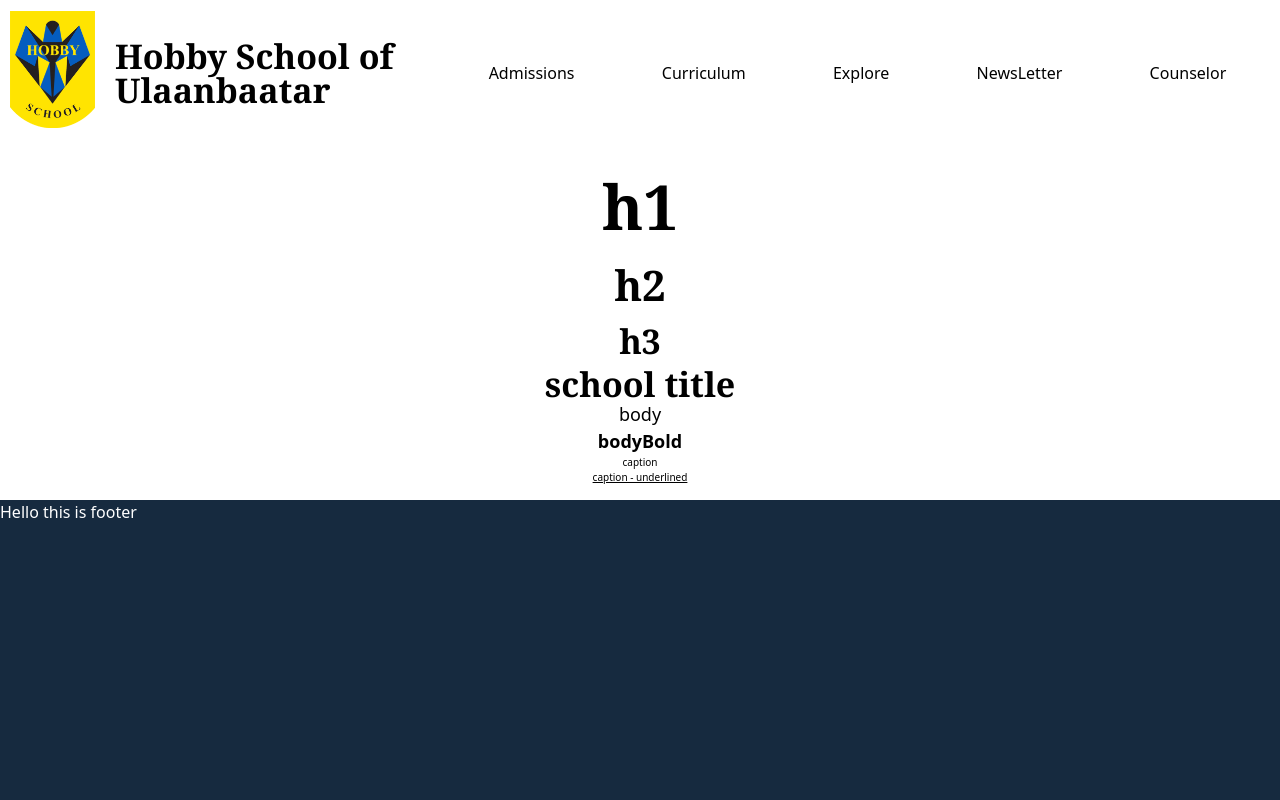
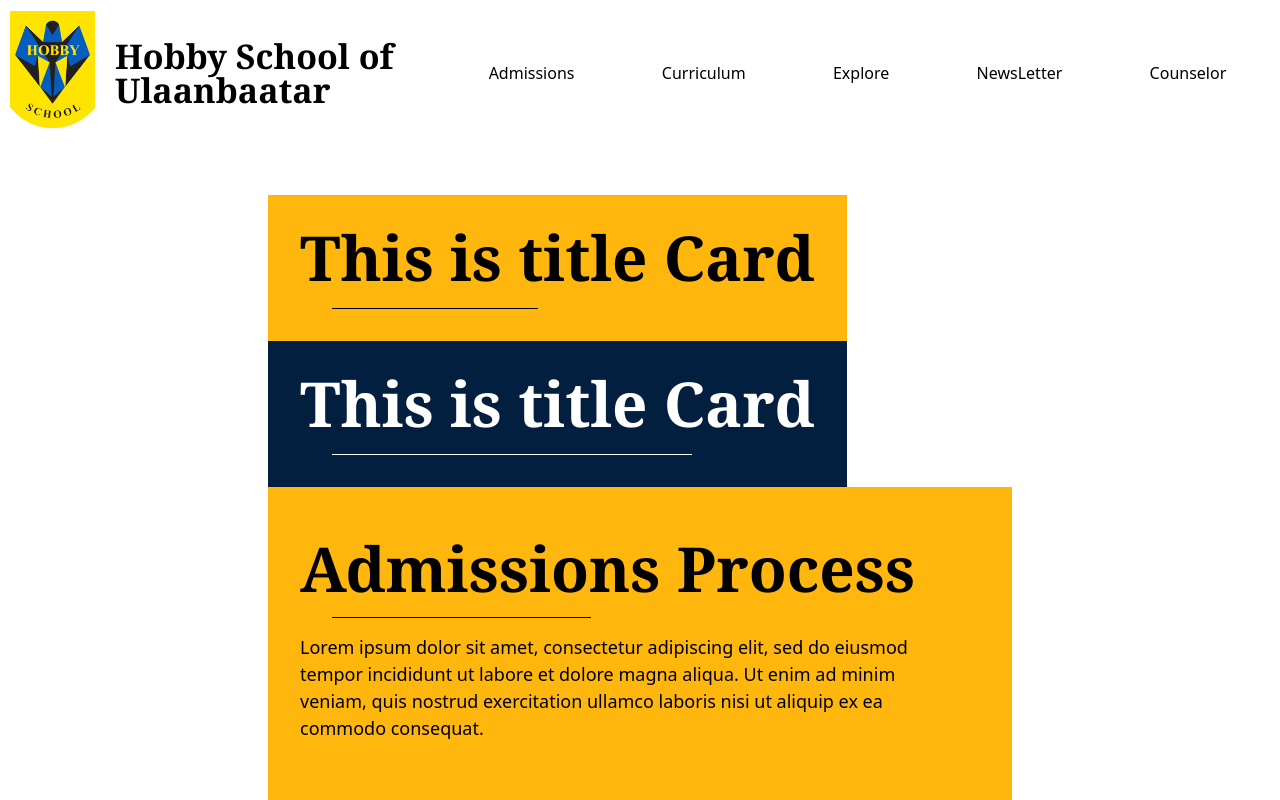
Before and after one commit to ShagaiB/HSUwebsite, a Next.js app: page / in a window 1280 px wide. Shown: the top 800 px of the page. Built offline with nearby package versions, Linux system fonts and the light colour scheme.

Commit message:
Finished the main look of the two componentsh TitleCard and DescriptionCard. Missing: showMore Button, handleClick of the showMoreButton.

```diff
--- /dev/null
+++ b/src/components/DescriptionCard.jsx
@@ -0,0 +1,15 @@
+import { Typography } from './Typography'
+
+export const DescriptionCard = ({ title, desc, color }) => {
+  return (
+    <div className={`${color == 'blue' ? 'bg-[#021F40]' : 'bg-[#FFB60D]'}  flex flex-col pb-4 pt-12 pl-8 pr-16 w-[744px]`}>
+      <Typography className={` ${color == 'blue' ? 'text-white' : 'text-black'} leading-[66px]`} variant={'h1'}>
+        {title}
+      </Typography>
+      <div className={` h-[1px] w-[40%] ml-8 min-w-[80px] mt-4 mb-4  ${color == 'blue' ? 'bg-white' : 'bg-black'}`}></div>
+      <Typography className={` mb-14  ${color == 'blue' ? 'text-white' : 'text-black'} `} variant={'body'}>
+        {desc}
+      </Typography>
+    </div>
+  )
+}
--- /dev/null
+++ b/src/components/TitleCard.jsx
@@ -0,0 +1,15 @@
+import { Typography } from './Typography'
+
+export const TitleCard = ({ children, color, long = false, more = false, handleClick }) => {
+  return (
+    <div className={` ${color == 'blue' ? 'bg-[#021F40]' : 'bg-[#FFB60D]'}  flex flex-col py-4 px-8 w-fit `}>
+      <Typography className={color == 'blue' ? 'text-white' : 'text-black'} variant={'h1'}>
+        {children}
+      </Typography>
+
+      <div
+        className={` h-[1px]  ml-8 min-w-[80px] mt-1 mb-4 ${long ? "w-[70%]": "w-[40%]"}  ${color == 'blue' ? 'bg-white' : 'bg-black'}`}
+      ></div>
+    </div>
+  )
+}
--- a/src/components/Typography/index.jsx
+++ b/src/components/Typography/index.jsx
@@ -1,4 +1,4 @@
-export const Typography = ({ variant, children }) => {
+export const Typography = ({ variant, children, className }) => {
   const getTextStyle = (t) => {
     switch (t) {
       case 'h1':
@@ -20,5 +20,5 @@ export const Typography = ({ variant, children }) => {
     }
   }
 
-  return <p className={` ${getTextStyle(variant)} `}>{children}</p>
+  return <p className={` ${getTextStyle(variant)} ${className} `}>{children}</p>
 }
--- /dev/null
+++ b/src/components/topPicture.jsx
@@ -0,0 +1,4 @@
+export const TopPicture = () =>{
+
+    return <div>Hello, this is the top picture</div>
+}
--- a/src/pages/counselor.jsx
+++ b/src/pages/counselor.jsx
@@ -1,6 +1,11 @@
+import { TopPicture } from "../components/topPicture"
+
 const Counselor = () =>{
 
-    return <div>Hello Counselor</div>
+    return <div>
+
+    <TopPicture></TopPicture>
+    </div>
 }
 
 export default Counselor
--- a/src/pages/curriculum.jsx
+++ b/src/pages/curriculum.jsx
@@ -1,6 +1,12 @@
+import { Typography } from "../components/Typography"
+
 const Curriculum = () =>{
 
-    return <div>Hello curriculum</div>
+    return <div>
+
+<Typography variant = {"h2"}>Hello, this is Curriculum page</Typography>
+
+    </div>
 }
 
 export default Curriculum
--- a/src/pages/index.jsx
+++ b/src/pages/index.jsx
@@ -1,7 +1,19 @@
 import { Typography } from "../components/Typography"
+import { TitleCard } from "../components/TitleCard"
+import { DescriptionCard } from "../components/DescriptionCard"
+
+const longLoremIpsumText = "Lorem ipsum dolor sit amet, consectetur adipiscing elit, sed do eiusmod tempor incididunt ut labore et dolore magna aliqua. Ut enim ad minim veniam, quis nostrud exercitation ullamco laboris nisi ut aliquip ex ea commodo consequat."
+
 const Page = () =>{
 
   return <div className="flex flex-col w-full items-center">
+
+    <div className="my-[50px]">
+      <TitleCard>This is title Card</TitleCard>
+      <TitleCard long color = "blue">This is title Card</TitleCard>
+      <DescriptionCard  title = {"Admissions Process"} desc = {longLoremIpsumText} />
+      <DescriptionCard color={"blue"}  title = {"Admissions Process"} desc = {longLoremIpsumText} />
+    </div>
 
     <Typography variant = "h1">h1</Typography>
     <Typography variant = "h2">h2</Typography>
```
